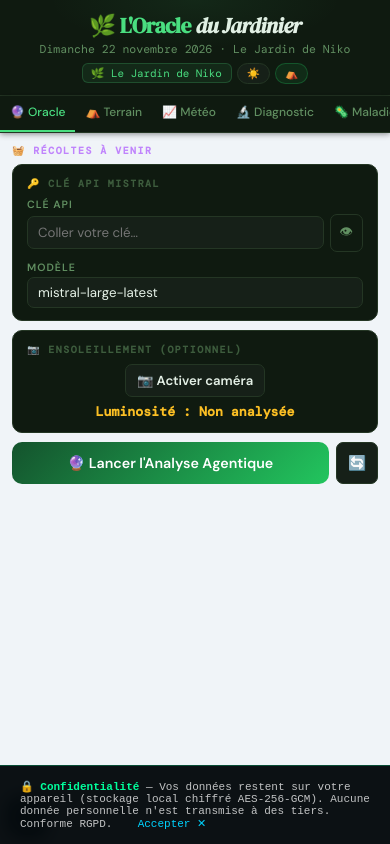
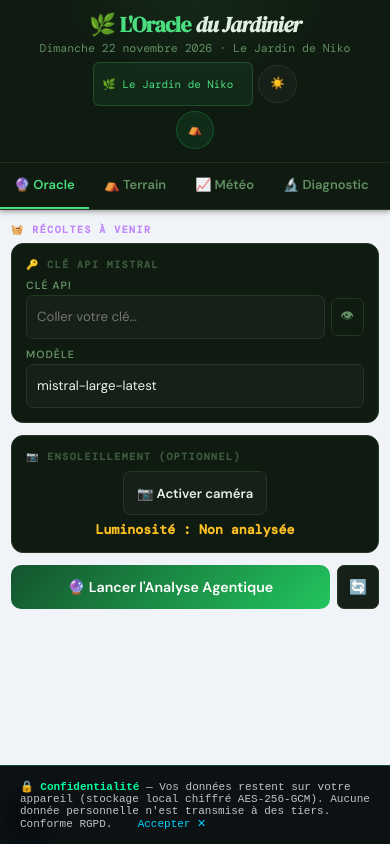
Before and after one commit to Nikoju1977/oracle-du-jardinier, a plain HTML site: page index.html in a window 390 px wide. Drawn offline with nearby package versions, Linux system fonts and the light colour scheme.

Commit message:
feat(ux): polish responsive navigation, touch accessibility and usable controls [skip ci]

```diff
--- a/index.html
+++ b/index.html
@@ -465,6 +465,31 @@ const safeStorage = window.safeStorage; /* facade synchrone Studio Niko — l'im
   <meta name="twitter:description" content="Assistant agronomique IA — 60+ plantes, diagnostic photo Mistral Vision, météo Open-Meteo, calendrier biodynamique">
 <link rel="preconnect" href="https://fonts.googleapis.com">
   <link rel="preconnect" href="https://fonts.gstatic.com" crossorigin>
+<style id="studio-niko-ui-v7">
+
+/* STUDIO NIKO UI V7 — navigation jardin accessible */
+:where(button,input,textarea,select,a):focus-visible{outline:3px solid var(--g);outline-offset:3px}
+.nav{scroll-snap-type:x proximity;overscroll-behavior-x:contain;-webkit-overflow-scrolling:touch}
+.nav .nb{min-height:46px;scroll-snap-align:start;font-size:.83rem;font-weight:650;padding:10px 14px}
+:where(.pn,.card,.wx-card,.fc){overflow-wrap:anywhere}
+:where(.btn,.pill){touch-action:manipulation}
+@media(max-width:680px){
+  .hd{padding:13px 12px}
+  .hd-acts{flex-wrap:wrap;justify-content:center}
+  .pill{min-height:38px;font-size:.72rem;padding:7px 11px}
+  .nav{top:0;gap:1px;scrollbar-width:thin}
+  .nav .nb{font-size:.81rem;min-height:46px}
+  .tp{padding:13px 11px}
+  .pn{padding:14px;border-radius:12px;margin-bottom:12px}
+  :where(input,select,textarea){font-size:16px;min-height:44px;max-width:100%}
+  textarea{min-height:96px}
+  .btn{min-height:44px;padding:9px 13px}
+  .fr{flex-wrap:wrap}
+  .fr input{min-width:0}
+}
+@media(prefers-reduced-motion:reduce){html{scroll-behavior:auto!important} :where(.btn,.nb,.pill,input,select,textarea){transition:none!important}}
+
+</style>
 </head>
 <body role="application" aria-label="Oracle du Jardinier — Assistant agronomique IA">
 <main id="app" tabindex="-1">
```
